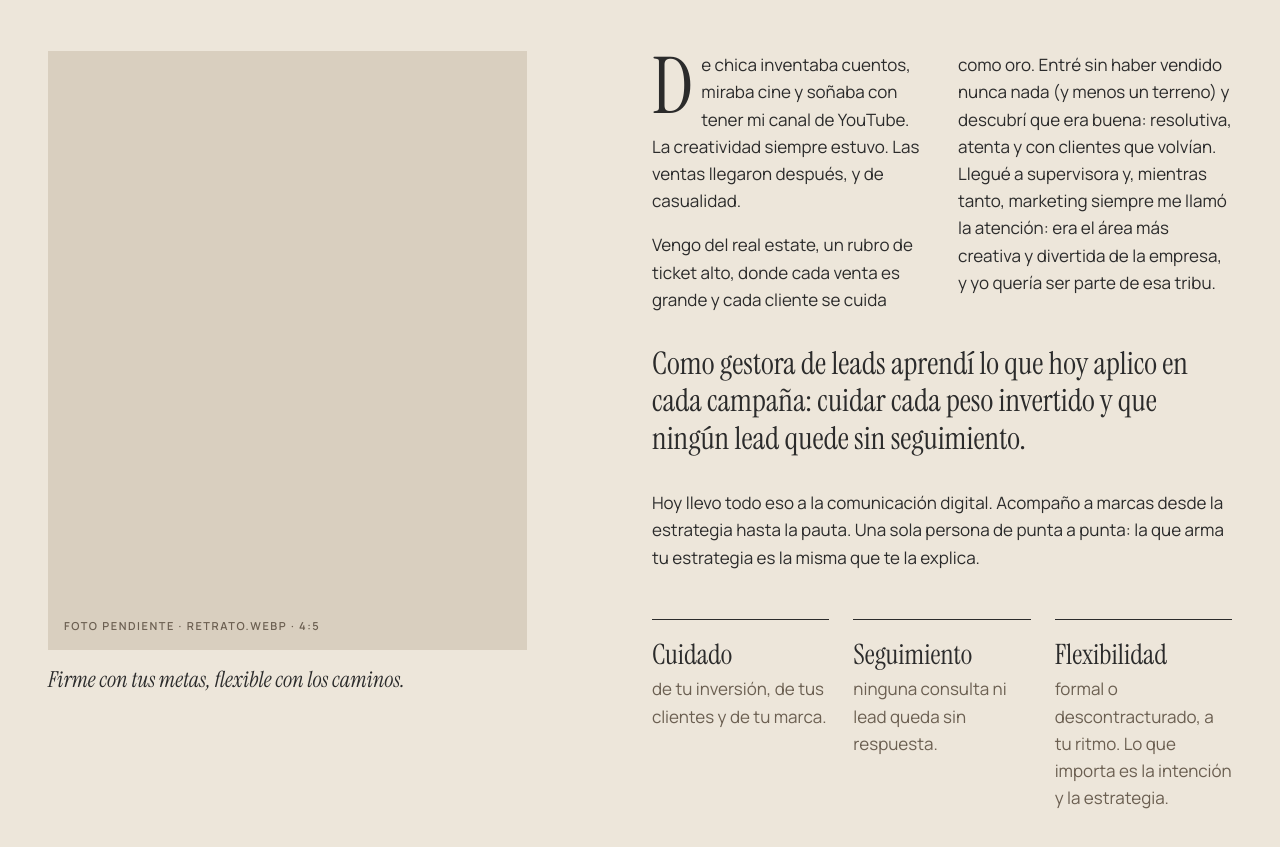
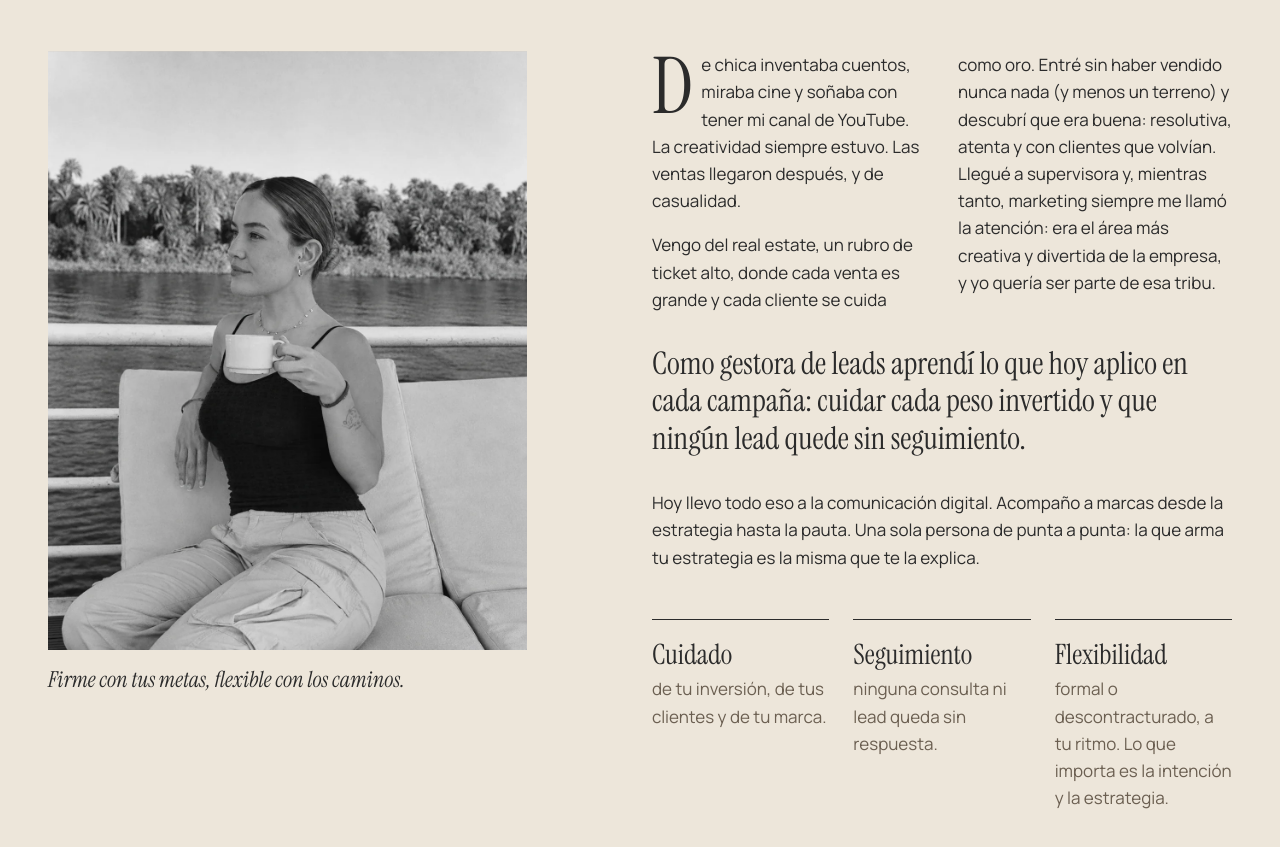
Before and after one commit to spagency-studio/SP, a plain HTML site: page index.html in a window 1280 px wide. Shown: the part 6496-7343 px from the top of the page. Drawn offline with Linux system fonts and the light colour scheme.

Commit message:
Retrato de Sophie en Quién está detrás
Co-Authored-By: Claude Opus 5.5 <noreply@anthropic.com>
Claude-Session: https://claude.ai/code/session_01DTMwnqQugPK3B5wd61HDFD

```diff
--- a/index.html
+++ b/index.html
@@ -570,10 +570,8 @@ button{font:inherit;color:inherit;background:none;border:0;padding:0;cursor:poin
     <div class="grid">
       <div class="quien__foto">
         <div>
-          <!-- Pendiente: img/retrato.webp (4:5) · retrato real de Sophie -->
           <figure class="foto foto--45 revela">
-            <span class="foto__pendiente">Foto pendiente · retrato.webp · 4:5</span>
-            <img src="img/retrato.webp" alt="Sophie Pelleriti" width="1080" height="1350" loading="lazy" onerror="this.remove()">
+            <img src="img/retrato.webp" alt="Sophie Pelleriti sentada en la cubierta de un barco, con una taza en la mano" width="1122" height="1402" loading="lazy">
           </figure>
           <p class="serif-it quien__pie">Firme con tus metas, flexible con los caminos.</p>
         </div>
```
Also changed, not shown: img/retrato.webp (added).
